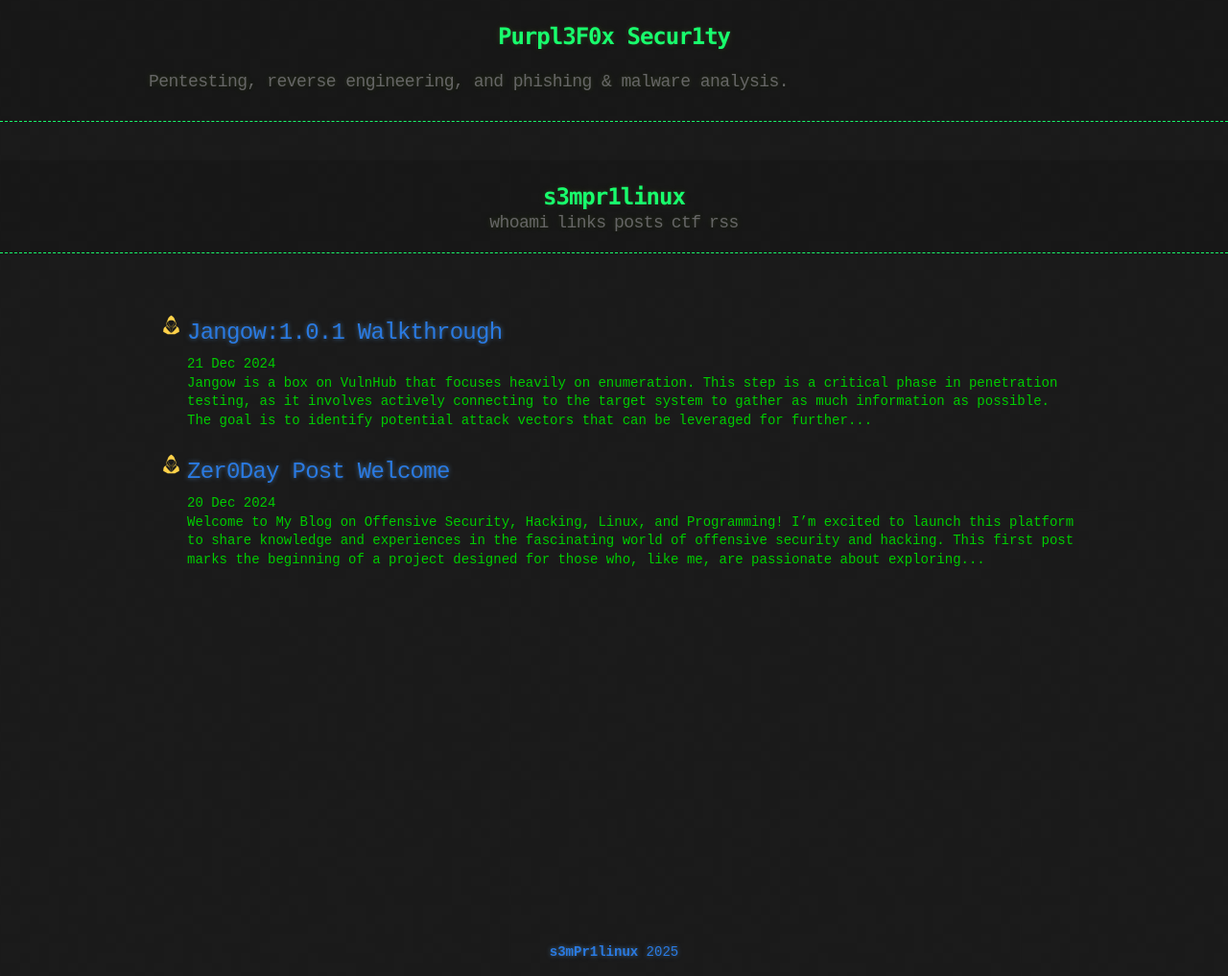
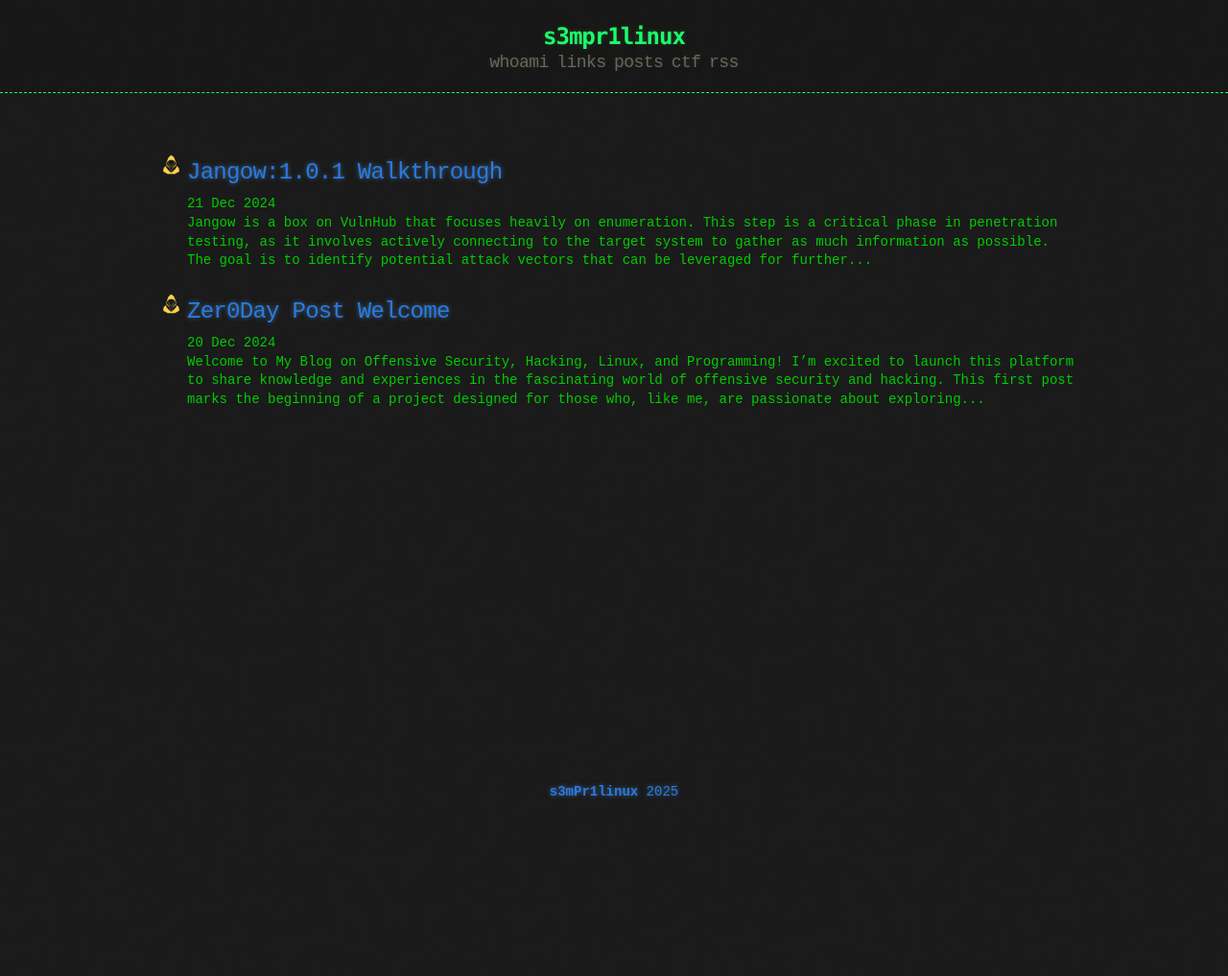
Before and after one commit to s3mPr1linux/s3mPr1linux.github.io, a Jekyll site: the page built from index.html, in a window 1280 px wide. Shown: the whole page at 96% size. Built offline with Jekyll 4.4.1, drawn with Linux system fonts in a browser that asks for light colours; the list of posts is cut into pages by our own code; after the commit the page ends 900 px from its top, so only the background shows below that.

Commit message:
Update default.html

```diff
--- a/_layouts/default.html
+++ b/_layouts/default.html
@@ -3,14 +3,6 @@
 {% include head.html %}
 
 <body>
-
-    <header>
-      <div class="container">
-        <h1>Purpl3F0x Secur1ty</h1>
-        <h2>Pentesting, reverse engineering, and phishing & malware analysis.</h2>
-      </div>
-    </header>
-
   <div id="wrapper">
     {% include header.html %}
     <div class="container">
```
